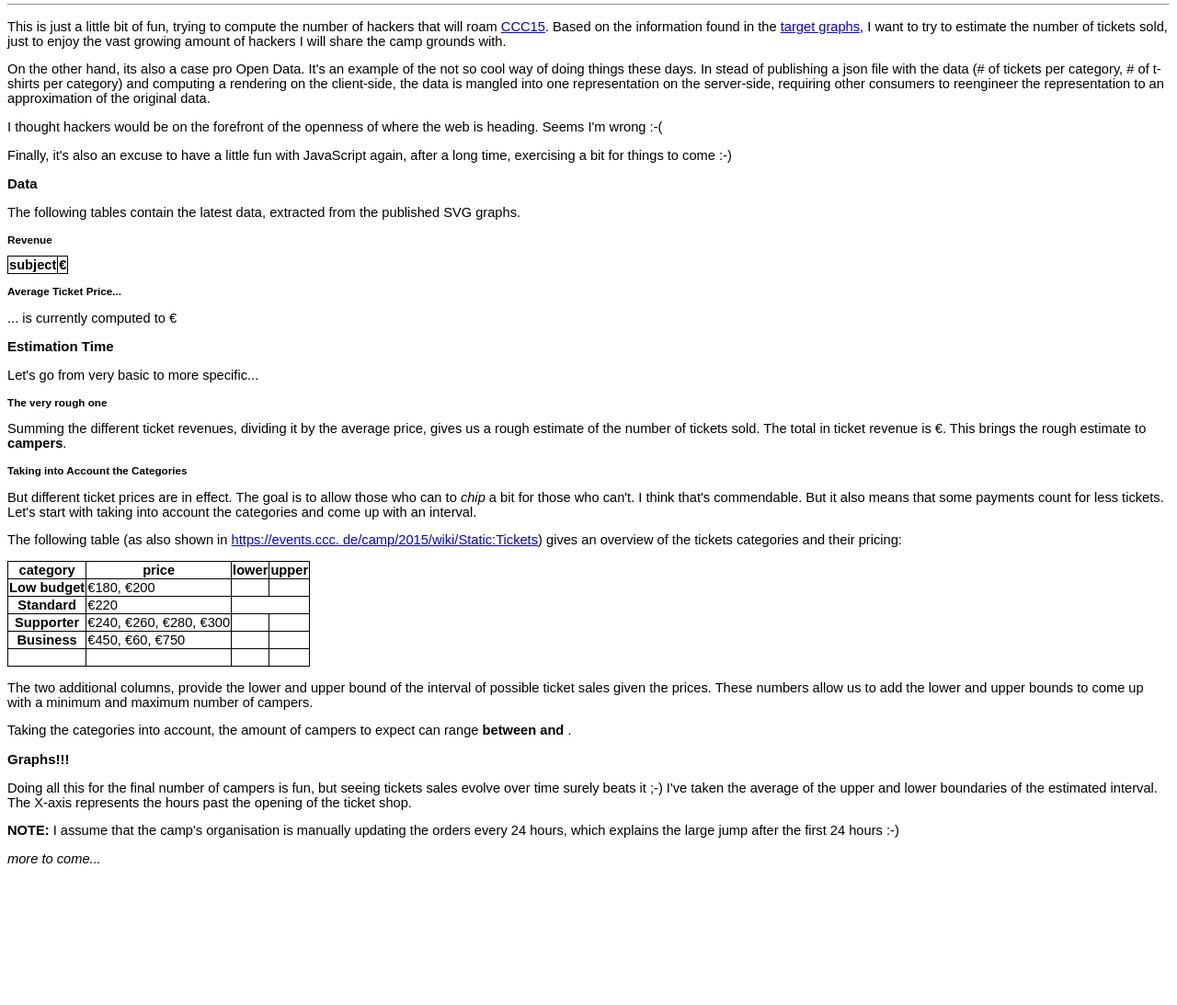
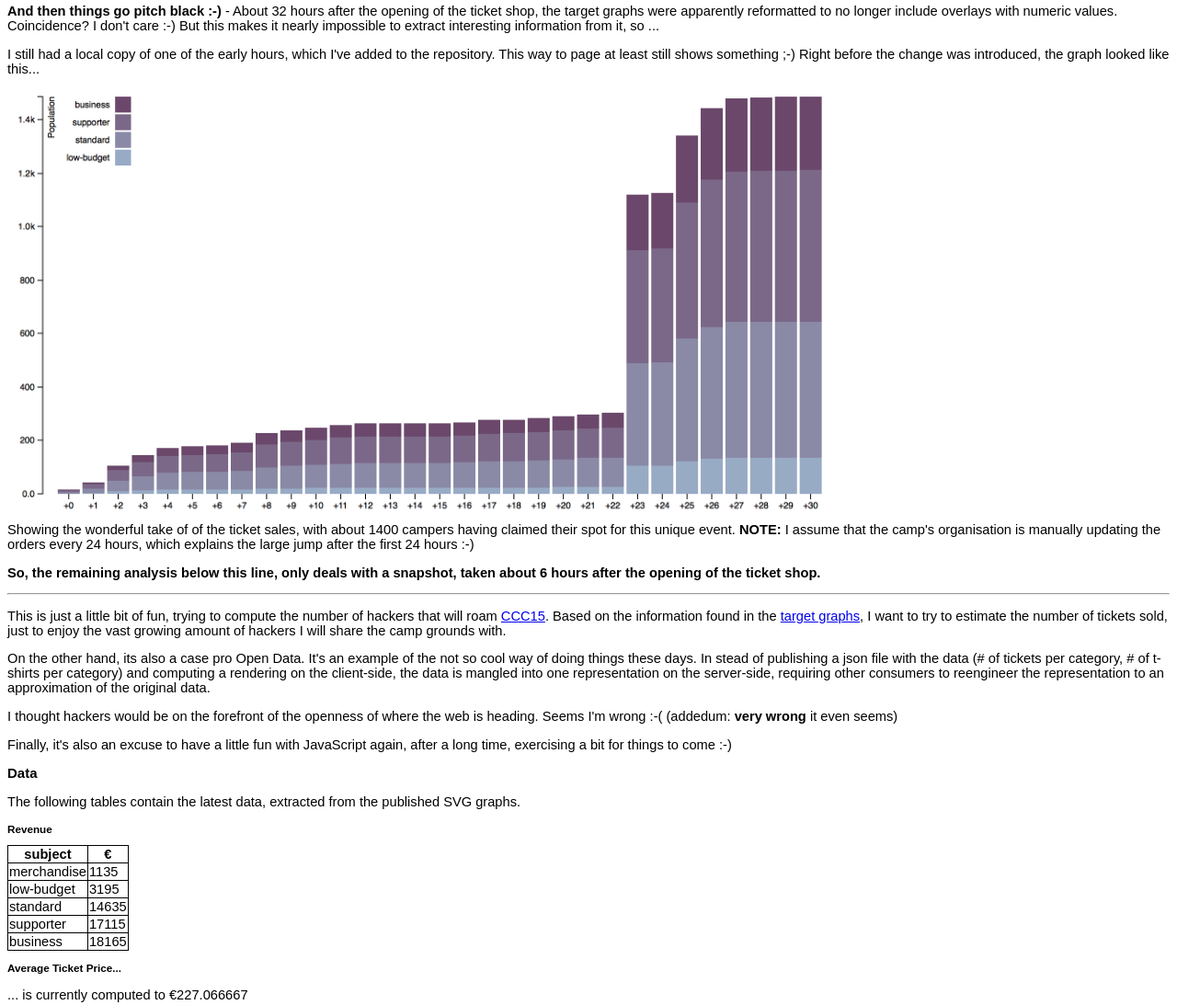
Before and after one commit to christophevg/cccc, a plain HTML site: page index.html in a window 1280 px wide. Shown: the part 215-1308 px from the top of the page at 92% size. Before the commit the page ends 1171 px from the top, so only its background shows below. Drawn offline with nearby package versions, Linux system fonts and the light colour scheme; no server answers.

Commit message:
make the site a bit more static, after changes

```diff
--- a/index.html
+++ b/index.html
@@ -59,6 +59,25 @@
 </pre>
 </p>
 
+  <p><b>And then things go pitch black :-)</b> - About 32 hours after the
+  opening of the ticket shop, the target graphs were apparently reformatted to
+  no longer include overlays with numeric values. Coincidence? I don't care :-)
+  But this makes it nearly impossible to extract interesting information from
+  it, so ...</p>
+
+  <p>I still had a local copy of one of the early hours, which I've added to
+  the repository. This way to page at least still shows something ;-) Right
+  before the change was introduced, the graph looked like this...<br>
+  <img width="900" src="media/31hours.png"><br>
+  Showing the wonderful take of of the ticket sales, with about 1400 campers
+  having claimed their spot for this unique event.
+  <b>NOTE:</b> I assume that the camp's organisation is manually updating
+  the orders every 24 hours, which explains the large jump after the first 24
+  hours :-)</p>
+
+  <p><b>So, the remaining analysis below this line, only deals with a snapshot,
+  taken about 6 hours after the opening of the ticket shop.</b></p>
+
   <hr>
 
   <p>This is just a little bit of fun, trying to compute the number of hackers
@@ -76,7 +95,8 @@
   the representation to an approximation of the original data.</p>
 
   <p>I thought hackers would be on the forefront of the openness of where the
-  web is heading. Seems I'm wrong :-(</p>
+  web is heading. Seems I'm wrong :-( (addedum: <b>very wrong</b> it even
+  seems)</p>
 
   <p>Finally, it's also an excuse to have a little fun with JavaScript again,
   after a long time, exercising a bit for things to come :-)</p>
@@ -167,12 +187,6 @@
   the hours past the opening of the ticket shop.</p>
 
   <div id="graph"></div>
-
-  <p><b>NOTE:</b> I assume that the camp's organisation is manually updating
-  the orders every 24 hours, which explains the large jump after the first 24
-  hours :-)</p>
-
-  <p><i>more to come...</i></p>
 
 </body>
 
--- a/js/ajax.js
+++ b/js/ajax.js
@@ -56,9 +56,9 @@
 
   ajax.fetch = function fetch(url) {
     // if(is_local()) {
-    //   return fetch_local(url);
+      return fetch_local(url);
     // } else {
-      return fetch_live(url);
+    //   return fetch_live(url);
     // }
   }
 
```
Also changed, not shown: chart_avg.svg (added), chart_single.svg (added), media/31hours.png (added), 1 other file.
